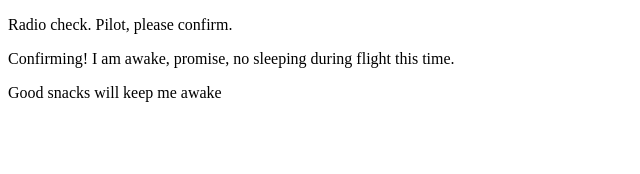
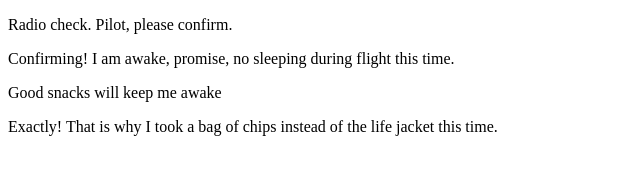
Before and after one commit to nsirtak/communication-log, a plain HTML site: page index.html in a window 1280 px wide. Shown: the whole page, without its empty margins (0-640 px from the left). Drawn offline with Linux system fonts and the light colour scheme.

Commit message:
add response

```diff
--- a/index.html
+++ b/index.html
@@ -4,5 +4,6 @@
       <p>Radio check. Pilot, please confirm.</p>
       <p>Confirming! I am awake, promise, no sleeping during flight this time.</p>
       <p>Good snacks will keep me awake</p>
+      <p>Exactly! That is why I took a bag of chips instead of the life jacket this time.</p>
    </body>
 </html>
```
